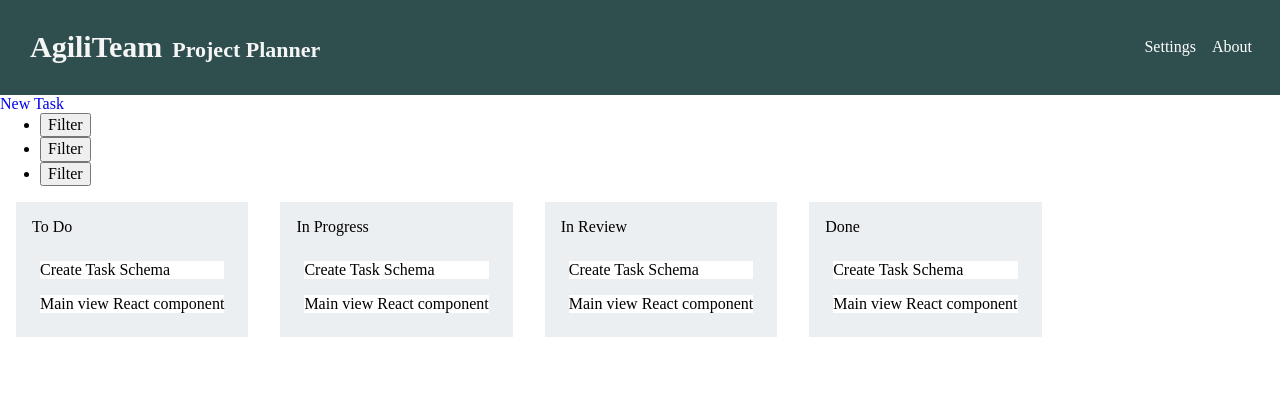
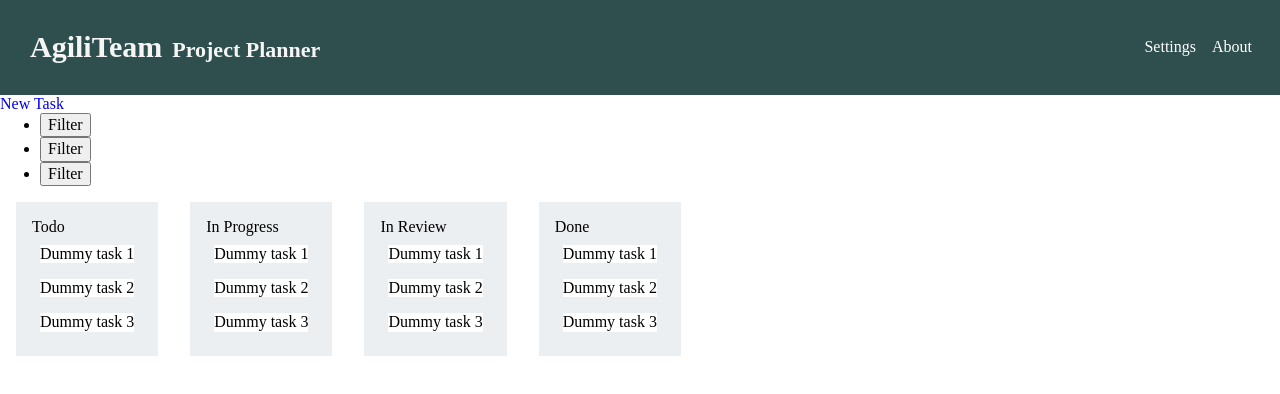
Before and after one commit to agiliteam-planner/agiliteam-front-end, a React (Create React App) app: page / in a window 1280 px wide. Shown: the top 394 px of the page. Built offline with nearby package versions, Linux system fonts and the light colour scheme; no server answers.

Commit message:
Load tasks from API and sort into stages

```diff
--- a/src/components/Stages.js
+++ b/src/components/Stages.js
@@ -6,11 +6,11 @@ import Stage from './Stage';
 import '../styles/Stages.css';
 
 function Stages(props) {
-  // TEMP: Hard coded stages and tasks while building UI
+  // TEMP: Hard coded tasks while building UI
   const tempTasks = [
     {
       _id: 'abc',
-      _idtitle: 'Make wireframes',
+      title: 'Dummy task 1',
       description: 'Prepare wireframe for each view',
       stage: 'Todo',
       dueDate: 'Tue Jan 25 2022 10:12:52 GMT-0500',
@@ -28,7 +28,7 @@ function Stages(props) {
     },
     {
       _id: 'def',
-      title: 'Create Task Schema',
+      title: 'Dummy task 2',
       description: 'Prepare Task Schema based on project proposal definition',
       stage: 'In Progress',
       dueDate: 'Tue Jan 25 2022 10:12:52 GMT-0500',
@@ -46,7 +46,7 @@ function Stages(props) {
     },
     {
       _id: 'ghi',
-      title: 'Main view React component',
+      title: 'Dummy task 3',
       description: 'Build the stages view in React',
       stage: 'In Progress',
       dueDate: 'Wed Jan 26 2022 18:00:00 GMT-0500',
@@ -63,23 +63,47 @@ function Stages(props) {
       files: ['Stages.js'],
     },
   ];
-  const tempInit = [
-    { name: 'To Do', tasks: tempTasks },
+
+  // Hardcoded stages to show all stages even if empty
+  const stages = [
+    { name: 'Todo', tasks: tempTasks },
     { name: 'In Progress', tasks: tempTasks },
     { name: 'In Review', tasks: tempTasks },
     { name: 'Done', tasks: tempTasks },
   ];
 
-  // State for stages and tasks
-  const [stages, setStages] = useState(tempInit);
+  // State for stages and their tasks
+  const [stagedTasks, setStagedTasks] = useState(stages);
+
+  // Sorts all tasks from API request into each stage
+  function updateTasks(tasks) {
+    const newStagedTasks = stages.map((stage) => {
+      const stageTasks = tasks.filter((task) => task.stage === stage.name);
+      return { name: stage.name, tasks: stageTasks };
+    });
+    setStagedTasks(newStagedTasks);
+  }
 
   // On initial mount
-  useEffect(() => {}, []);
+  useEffect(() => {
+    // TODO: Move url to a settings location or env variable?
+    const backendUrl = 'https://arcane-plateau-58687.herokuapp.com';
+
+    // IIFE to make it async
+    (async () => {
+      try {
+        const response = await fetch(backendUrl + '/tasks');
+        const tasks = await response.json();
+        updateTasks(tasks);
+      } catch (error) {}
+    })();
+  }, []);
 
   return (
     <main>
       <div>
         <Link to='/task/new'>New Task</Link>
+
         <ul>
           {/* Each filter adds search params? to be bookmarkable */}
           <li>
@@ -101,7 +125,7 @@ function Stages(props) {
         </ul>
       </div>
       <div className='stages-container'>
-        {stages.map((stage, i) => (
+        {stagedTasks.map((stage, i) => (
           <Stage key={i} stage={stage} />
         ))}
       </div>
```
